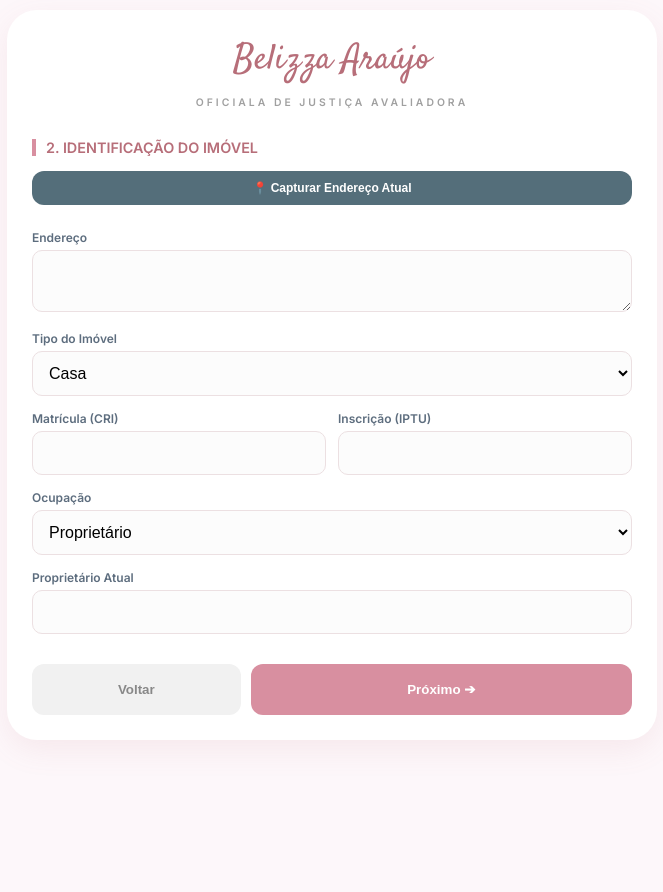
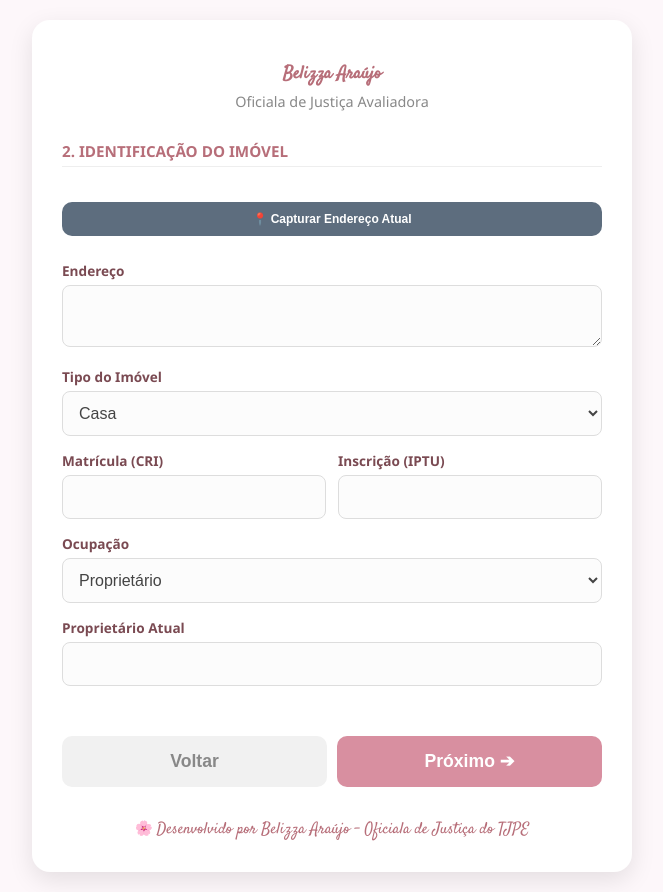
Before and after one commit to Belgleiner/vistoriaimovel, a plain HTML site: page index.html in a window 1280 px wide. Both pictures are taken after a click on the button "Próximo ➔". Shown: the whole page, without its empty margins (308-971 px from the left). Before the commit the page ends 800 px from the top, so only its background shows below. Drawn offline with Linux system fonts and the light colour scheme.

Commit message:
Refactor HTML and CSS styles for improved layout

```diff
--- a/index.html
+++ b/index.html
@@ -5,42 +5,117 @@
     <meta name="viewport" content="width=device-width, initial-scale=1.0, maximum-scale=1.0, user-scalable=no">
     <title>Auto de Vistoria - Belizza Araújo</title>
     <style>
-        @import url('https://fonts.googleapis.com/css2?family=Satisfy&family=Inter:wght@300;400;500;600&display=swap');
-        :root { --rosa: #b76e79; --rosa-claro: #fdf7fa; --rosa-medio: #d88fa0; --cinza: #5d6d7e; --borda: #ece0e2; }
-        body { font-family: 'Inter', sans-serif; background-color: var(--rosa-claro); color: #333; margin: 0; padding: 10px; }
-        .container { background: #fff; width: 100%; max-width: 650px; margin: 0 auto; padding: 25px; border-radius: 30px; box-shadow: 0 10px 30px rgba(183,110,121,0.1); box-sizing: border-box; }
-        header { text-align: center; margin-bottom: 25px; }
-        .nome-topo { font-family: 'Satisfy', cursive; font-size: 2.2em; color: var(--rosa); margin: 0; }
-        .cargo { font-size: 0.65em; letter-spacing: 3px; color: #a0a0a0; text-transform: uppercase; font-weight: 600; }
+        @import url('https://fonts.googleapis.com/css2?family=Satisfy&display=swap');
+
+        /* FONTES E CORES DO SEGUNDO CÓDIGO APLICADAS AO PRIMEIRO */
+        body {
+            font-family: 'Segoe UI', Arial, sans-serif;
+            background: #fdf7fa;
+            margin: 0;
+            padding: 20px 10px;
+            display: flex;
+            justify-content: center;
+            color: #444;
+        }
+
+        .container {
+            background: white;
+            width: 100%;
+            max-width: 600px;
+            margin: 0 auto;
+            padding: 30px;
+            border-radius: 18px;
+            box-shadow: 0 8px 25px rgba(0,0,0,0.1);
+            box-sizing: border-box;
+            text-align: center;
+        }
+
+        h1 { color: #b76e79; margin-bottom: 5px; font-size: 1.6em; }
+        .subtitulo { font-size: 0.9em; color: #888; margin-bottom: 20px; }
+        .satisfy { font-family: 'Satisfy', cursive; font-size: 1.1em; color: #b76e79; }
+
+        h2 { font-size: 0.95em; color: #b76e79; text-transform: uppercase; margin: 30px 0 15px; text-align: left; border-bottom: 1px solid #eee; padding-bottom: 5px; }
+        h3 { font-size: 0.85em; color: #d88fa0; margin-top: 25px; text-align: left; border-bottom: 1px solid #f8f8f8; }
+
+        label { display: block; margin-top: 15px; text-align: left; font-weight: bold; color: #7a4a52; font-size: 0.85em; }
+
+        select, input, textarea {
+            width: 100%;
+            padding: 12px;
+            margin-top: 5px;
+            border-radius: 8px;
+            border: 1px solid #ddd;
+            box-sizing: border-box;
+            font-size: 16px;
+            background: #fcfcfc;
+            color: #444;
+        }
+
+        .grid-2 { display: grid; grid-template-columns: 1fr 1fr; gap: 12px; }
+        .grid-3 { display: grid; grid-template-columns: repeat(3, 1fr); gap: 10px; }
+
+        /* CHECKBOXES COM O ESTILO DO SIMULADOR */
+        .check-box {
+            display: flex;
+            align-items: center;
+            gap: 10px;
+            background: #fff5f7;
+            padding: 10px;
+            border-radius: 8px;
+            border: 1px dashed #d88fa0;
+            margin-top: 5px;
+            font-size: 0.85em;
+            box-sizing: border-box;
+        }
+        input[type="checkbox"] { width: 20px; height: 20px; accent-color: #d88fa0; cursor: pointer; margin: 0; }
+
+        /* BOTÕES COM O ESTILO DO SIMULADOR */
+        button {
+            width: 100%;
+            padding: 15px;
+            margin-top: 20px;
+            border: none;
+            border-radius: 10px;
+            background: #d88fa0;
+            color: white;
+            font-weight: bold;
+            font-size: 1.1em;
+            cursor: pointer;
+            transition: 0.3s;
+        }
+        button:hover { background: #c5768b; }
+
+        .btn-prox { background: #d88fa0; color: white; }
+        .btn-volt { background: #f1f1f1; color: #888; }
+        .btn-gps { background: #5d6d7e; color: white; width: 100%; padding: 10px; font-size: 0.75em; margin-bottom: 10px; }
+
+        .nav-box { display: flex; gap: 10px; margin-top: 30px; }
+
+        .canvas-sig { border: 2px dashed #ddd; border-radius: 15px; background: #fff; width: 100%; height: 150px; touch-action: none; }
+
+        .export-grid { display: grid; grid-template-columns: 1fr; gap: 10px; margin-top: 25px; }
+        .btn-exp { padding: 16px; border-radius: 12px; color: white; text-decoration: none; text-align: center; font-weight: 600; font-size: 0.9em; display: flex; align-items: center; justify-content: center; gap: 10px; margin-top: 0; }
+
+        .hidden-input { display: none; margin-top: 8px; border: 1px solid #d88fa0; }
+
+        .aviso { margin-top: 30px; font-size: 0.9em; color: #999; line-height: 1.5; }
+
+        @media print {
+            .nav-box, .btn-gps, .export-grid, button { display: none !important; }
+            .card { display: block !important; }
+            .container { box-shadow: none; max-width: 100%; }
+        }
         .card { display: none; animation: fadeIn 0.4s ease; }
         .card.active { display: block; }
         @keyframes fadeIn { from { opacity: 0; } to { opacity: 1; } }
-        h2 { font-size: 0.9em; color: var(--rosa); text-transform: uppercase; margin: 30px 0 15px; border-left: 4px solid var(--rosa-medio); padding-left: 10px; }
-        h3 { font-size: 0.8em; color: var(--rosa-medio); margin-top: 25px; border-bottom: 1px solid #f8f8f8; padding-bottom: 5px; }
-        label { display: block; font-size: 0.75em; font-weight: 600; color: var(--cinza); margin: 15px 0 5px; }
-        input, select, textarea { width: 100%; padding: 12px; border-radius: 10px; border: 1px solid var(--borda); box-sizing: border-box; font-size: 16px; background: #fcfcfc; }
-        .grid-2 { display: grid; grid-template-columns: 1fr 1fr; gap: 12px; }
-        .grid-3 { display: grid; grid-template-columns: repeat(3, 1fr); gap: 10px; }
-        .check-box { display: flex; align-items: center; gap: 10px; background: #fff; padding: 12px; border-radius: 10px; border: 1px solid var(--borda); margin-top: 5px; font-size: 0.85em; }
-        input[type="checkbox"] { width: 20px; height: 20px; accent-color: var(--rosa); cursor: pointer; }
-        button { border: none; border-radius: 12px; font-weight: 600; cursor: pointer; transition: 0.3s; }
-        .btn-prox { background: var(--rosa-medio); color: white; padding: 18px; flex: 2; }
-        .btn-volt { background: #f1f1f1; color: #888; padding: 18px; flex: 1; }
-        .btn-gps { background: #546e7a; color: white; width: 100%; padding: 10px; font-size: 0.75em; margin-bottom: 10px; }
-        .nav-box { display: flex; gap: 10px; margin-top: 30px; }
-        .canvas-sig { border: 2px dashed var(--borda); border-radius: 15px; background: #fff; width: 100%; height: 150px; touch-action: none; }
-        .export-grid { display: grid; grid-template-columns: 1fr; gap: 10px; margin-top: 25px; }
-        .btn-exp { padding: 16px; border-radius: 12px; color: white; text-decoration: none; text-align: center; font-weight: 600; font-size: 0.9em; display: flex; align-items: center; justify-content: center; gap: 10px; }
-        .hidden-input { display: none; margin-top: 8px; }
-        @media print { .nav-box, .btn-gps, .export-grid, button { display: none !important; } .card { display: block !important; } .container { box-shadow: none; max-width: 100%; } }
     </style>
 </head>
 <body>
 
 <div class="container">
     <header>
-        <p class="nome-topo">Belizza Araújo</p>
-        <p class="cargo">Oficiala de Justiça Avaliadora</p>
+        <h1 class="satisfy">Belizza Araújo</h1>
+        <div class="subtitulo">Oficiala de Justiça Avaliadora</div>
     </header>
 
     <div class="card active" id="step1">
@@ -168,13 +243,6 @@
             <select><option>Embutida</option><option>Aparente</option></select>
         </div>
 
-        <h3>Conforto Ambiental</h3>
-        <div class="grid-3">
-            <div><label>Ventilação</label><select><option>Boa</option><option>Regular</option><option>Ruim</option></select></div>
-            <div><label>Iluminação</label><select><option>Boa</option><option>Regular</option><option>Ruim</option></select></div>
-            <div><label>Ruído</label><select><option>Baixo</option><option>Médio</option><option>Alto</option></select></div>
-        </div>
-
         <div class="nav-box"><button class="btn-volt" onclick="move(3)">Voltar</button><button class="btn-prox" onclick="move(5)">Próximo ➔</button></div>
     </div>
 
@@ -202,7 +270,7 @@
 
         <label style="margin-top:20px;">Assinatura do Depositário / Acompanhante</label>
         <canvas id="can" class="canvas-sig"></canvas>
-        <button style="font-size:0.65em; background:none; color:#bbb; text-decoration:underline;" onclick="ctx.clearRect(0,0,can.width,can.height)">Limpar Assinatura</button>
+        <button style="font-size:0.65em; background:none; color:#b76e79; text-decoration:underline; width:auto; padding:0;" onclick="ctx.clearRect(0,0,can.width,can.height)">Limpar Assinatura</button>
 
         <div class="export-grid">
             <button class="btn-exp" style="background:#25d366" onclick="zap()">📲 WhatsApp</button>
@@ -211,11 +279,14 @@
         </div>
         <div class="nav-box"><button class="btn-volt" onclick="move(5)">Voltar</button></div>
     </div>
+
+    <div class="aviso">
+        🌸 <span class="satisfy">Desenvolvido por Belizza Araújo – Oficiala de Justiça do TJPE</span>
+    </div>
 </div>
 
 <script>
     function move(n) { document.querySelectorAll('.card').forEach(c => c.classList.remove('active')); document.getElementById('step'+n).classList.add('active'); window.scrollTo(0,0); }
-
     function checkO(sel, id) { document.getElementById(id).style.display = (sel.value === 'Outro' || sel.value === 'Outros') ? 'block' : 'none'; }
 
     function getGPS() {
```
